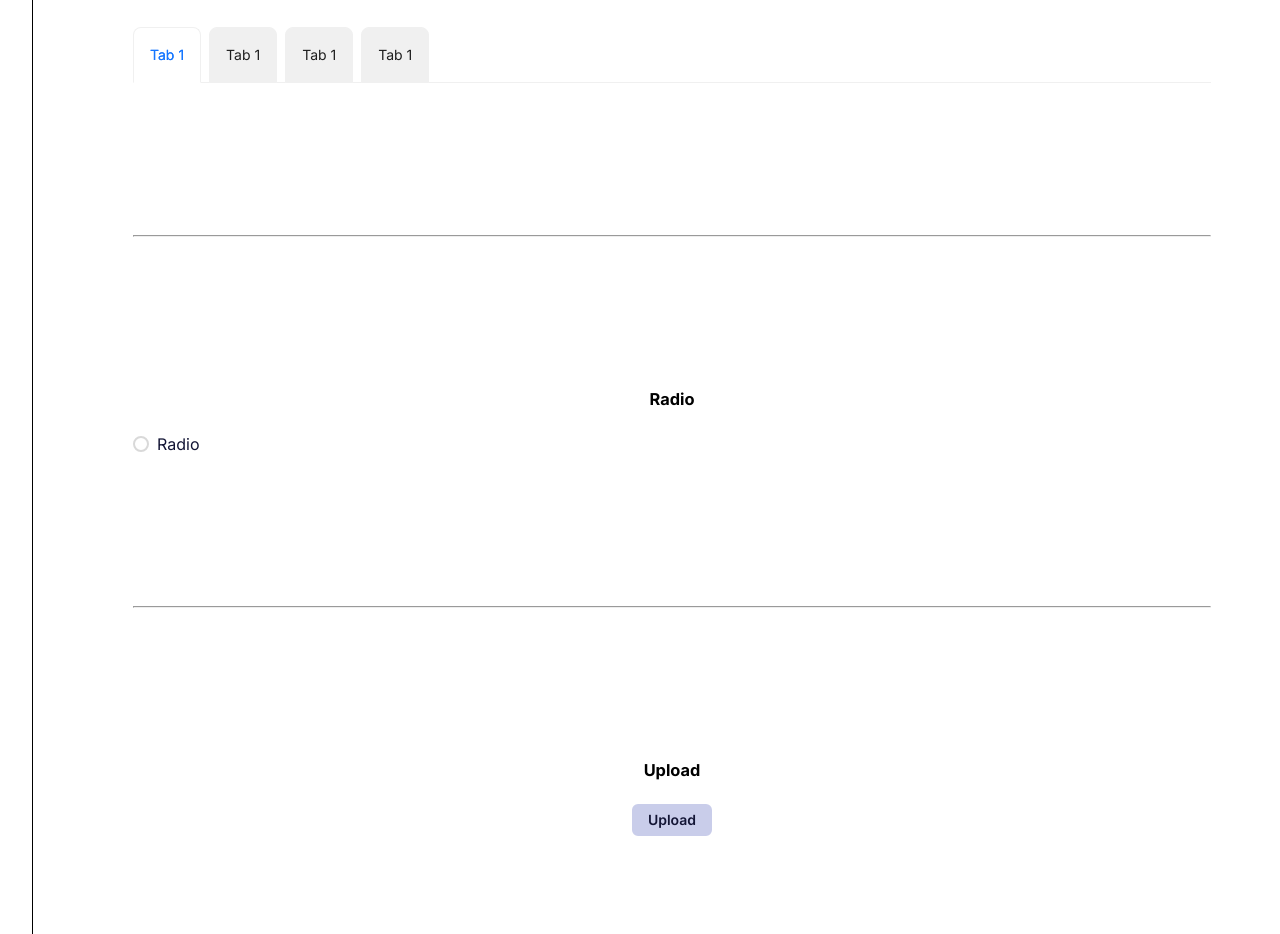
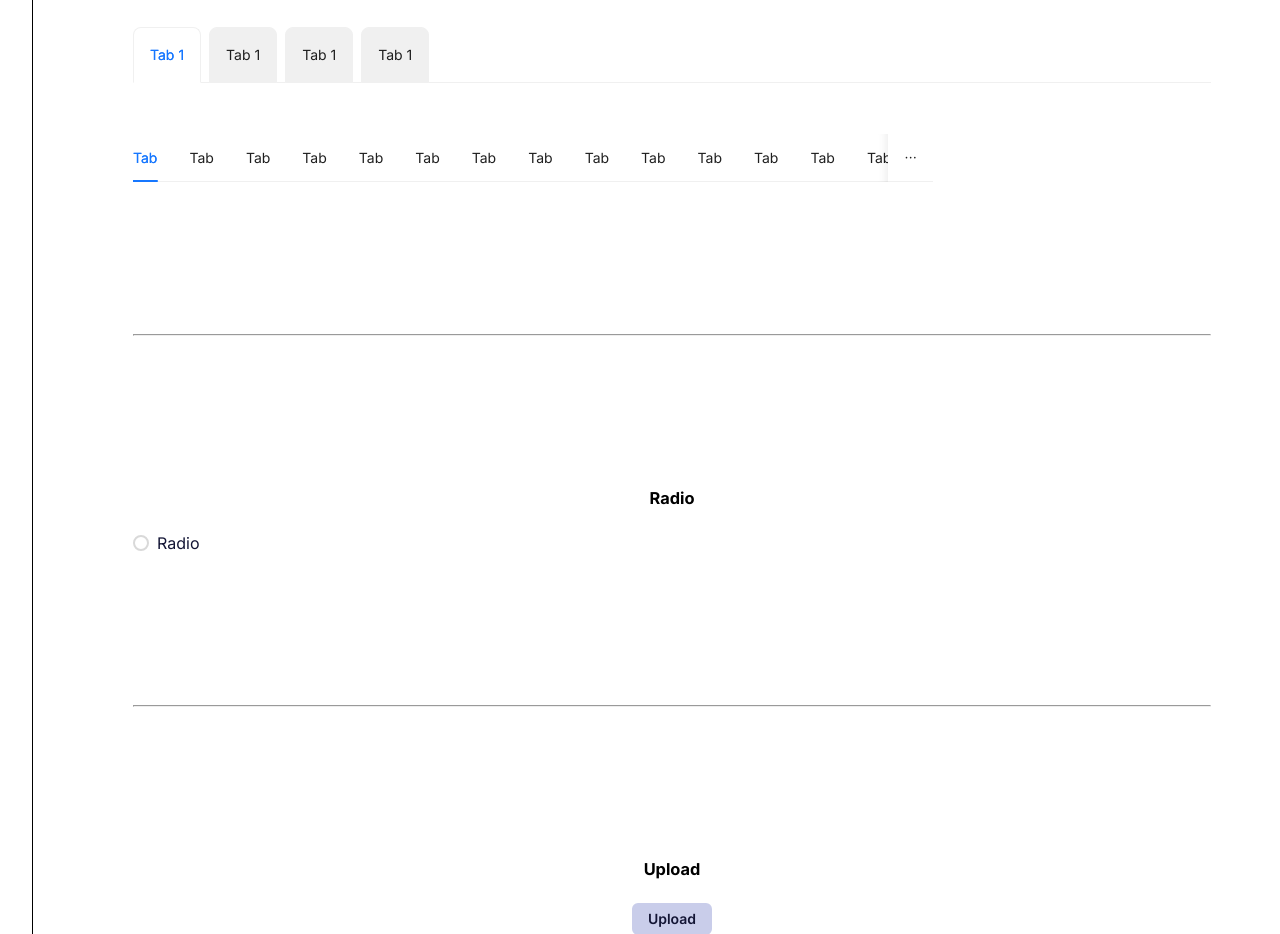
Before and after one commit to KorshunovNick/ant-design-system, a React (Vite) app: page / in a window 1280 px wide. Shown: the part 9740-10674 px from the top of the page. Built offline with nearby package versions, Linux system fonts and the light colour scheme.

Commit message:
add slider tabs

```diff
--- a/src/components/DesignComponents/components/Tabs/TabsContainer.tsx
+++ b/src/components/DesignComponents/components/Tabs/TabsContainer.tsx
@@ -32,6 +32,18 @@ export const TabsContainer = () => {
         })}
       />
       <TabsBlock />
+      <Tabs
+        type="line"
+        style={{ maxWidth: 800 }}
+        items={new Array(20).fill(null).map((_, i) => {
+          const id = String(i + 1);
+          return {
+            label: `Tab`,
+            key: id,
+            children: ``,
+          };
+        })}
+      />
     </FlexCol>
   );
 };
--- a/src/components/TestComponent/TestComponent.tsx
+++ b/src/components/TestComponent/TestComponent.tsx
@@ -22,7 +22,7 @@ const TestComponent = () => {
             lineWidthFocus: 2,
             cardBg: '#f0f0f0',
             cardGutter: 2,
-            cardHeight: 40,
+            cardHeight: '60px',
             cardPadding: '16px',
             borderRadius: 4,
             fontSize: 16,
```
